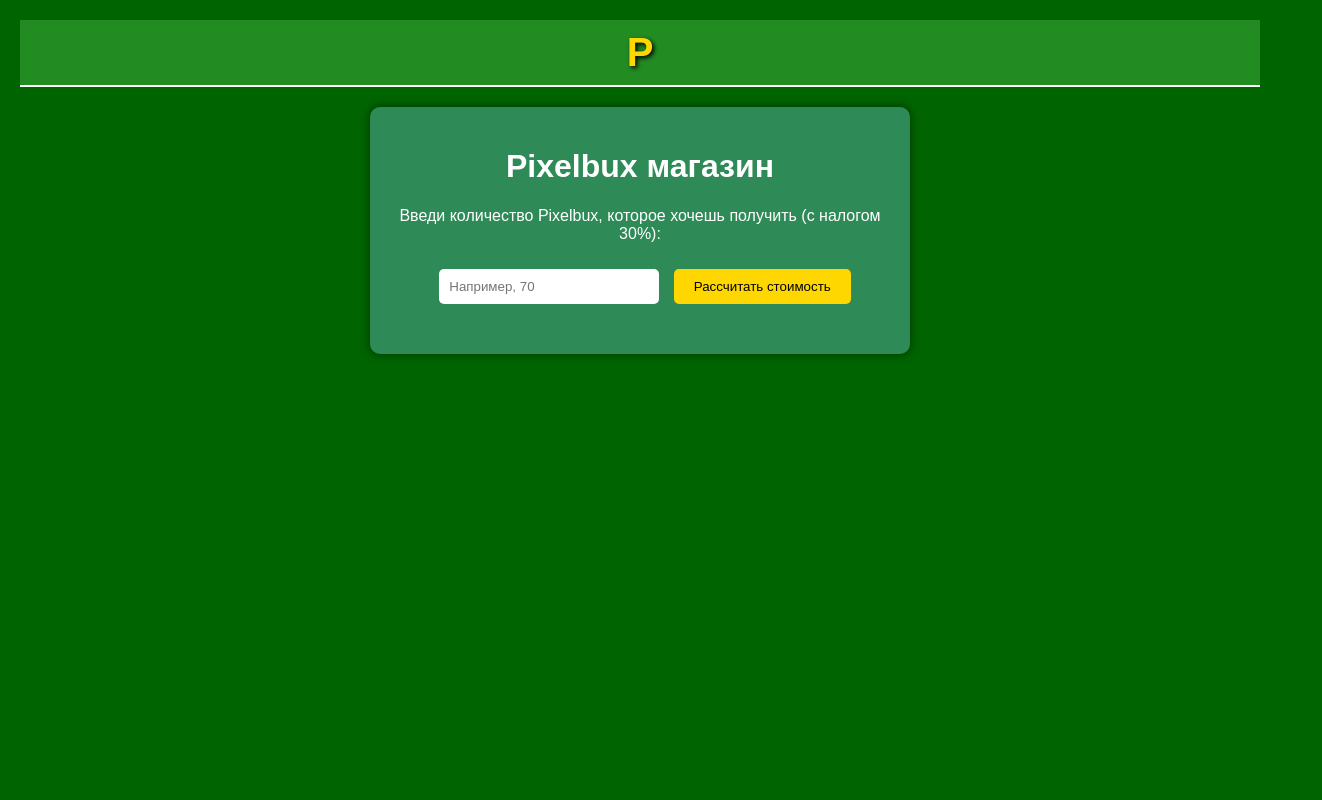
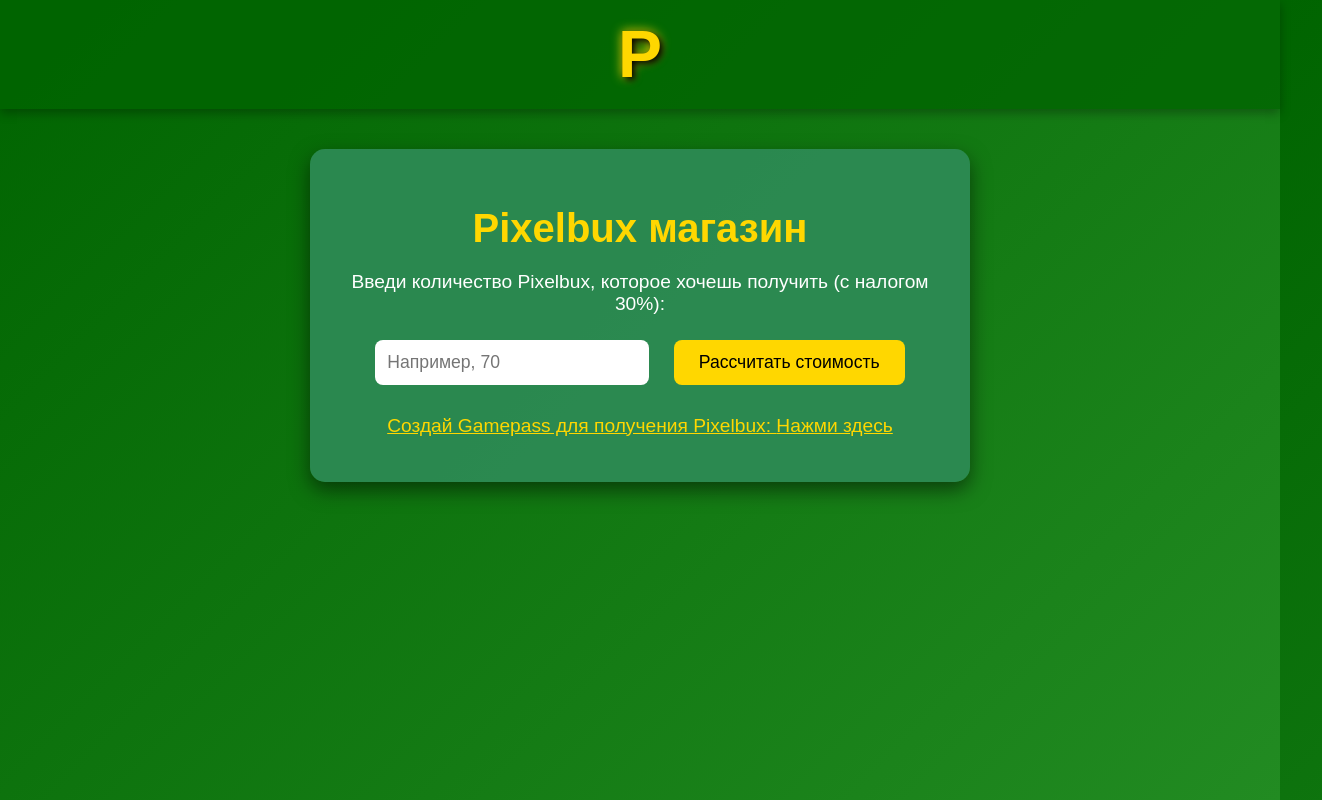
Before and after one commit to romchik228lol/Pixel-bux, a plain HTML site: page index.html in a window 1280 px wide. Shown: the whole page, 1322 px wide, since content can reach past the window. Drawn offline with Linux system fonts and the light colour scheme.

Commit message:
Update index.html

```diff
--- a/index.html
+++ b/index.html
@@ -1,63 +1,124 @@
 <!DOCTYPE html>
-<html>
+<html lang="ru">
 <head>
   <title>Pixelbux магазин</title>
   <meta charset="UTF-8">
   <meta name="viewport" content="width=device-width, initial-scale=1.0">
   <style>
     body {
-      font-family: Arial, sans-serif;
+      font-family: 'Arial', sans-serif;
       text-align: center;
-      padding: 20px;
-      background-color: #006400; /* Зелёный фон */
-      color: #ffffff;
       margin: 0;
+      padding: 0;
+      background: linear-gradient(135deg, #006400, #228B22); /* Градиент зелёного */
+      min-height: 100vh;
+      color: #fff;
     }
     .header {
-      background-color: #228B22; /* Тёмно-зелёный для заголовка */
-      padding: 10px;
-      border-bottom: 2px solid #ffffff;
+      background: rgba(0, 100, 0, 0.8); /* Полупрозрачный зелёный */
+      padding: 20px;
+      box-shadow: 0 4px 10px rgba(0, 0, 0, 0.3);
     }
     .logo {
-      font-size: 40px;
+      font-size: 60px;
       font-weight: bold;
-      color: #FFD700; /* Жёлтая буква P */
-      text-shadow: 2px 2px 4px #000000; /* Эффект куба */
+      color: #FFD700; /* Жёлтая P */
+      text-shadow: 3px 3px 6px #000000, 0 0 10px #FFD700; /* Эффект куба и свечения */
+      animation: pulse 2s infinite;
+    }
+    @keyframes pulse {
+      0% { transform: scale(1); }
+      50% { transform: scale(1.1); }
+      100% { transform: scale(1); }
     }
     .container {
-      max-width: 500px;
-      margin: 20px auto;
-      background-color: #2E8B57; /* Морская волна для контейнера */
-      padding: 20px;
-      border-radius: 10px;
-      box-shadow: 0 0 10px rgba(0, 0, 0, 0.5);
+      max-width: 600px;
+      margin: 40px auto;
+      background: rgba(46, 139, 87, 0.9); /* Морская волна с прозрачностью */
+      padding: 30px;
+      border-radius: 15px;
+      box-shadow: 0 8px 20px rgba(0, 0, 0, 0.5);
+      animation: fadeIn 1s ease-in;
+    }
+    @keyframes fadeIn {
+      from { opacity: 0; }
+      to { opacity: 1; }
+    }
+    h1 {
+      font-size: 2.5em;
+      margin-bottom: 20px;
+      color: #FFD700;
+    }
+    p {
+      font-size: 1.2em;
+      margin-bottom: 15px;
     }
     input {
-      padding: 10px;
+      padding: 12px;
       margin: 10px;
-      width: 200px;
+      width: 250px;
       border: none;
-      border-radius: 5px;
-      background-color: #ffffff;
-      color: #000000;
+      border-radius: 8px;
+      font-size: 1.1em;
+      transition: transform 0.3s;
+    }
+    input:focus {
+      transform: scale(1.05);
+      outline: none;
+      box-shadow: 0 0 10px #FFD700;
     }
     button {
-      padding: 10px 20px;
-      background-color: #FFD700; /* Жёлтая кнопка */
+      padding: 12px 25px;
+      margin: 10px;
+      background: #FFD700;
       color: #000000;
       border: none;
-      border-radius: 5px;
+      border-radius: 8px;
+      font-size: 1.1em;
       cursor: pointer;
+      transition: all 0.3s;
     }
     button:hover {
-      background-color: #FFC107;
+      background: #FFC107;
+      transform: translateY(-2px);
+      box-shadow: 0 4px 10px rgba(0, 0, 0, 0.3);
     }
     #result {
-      margin: 20px;
-      font-size: 18px;
+      margin: 20px 0;
+      font-size: 1.3em;
+      color: #ffffff;
+      animation: slideUp 0.5s ease-out;
+    }
+    @keyframes slideUp {
+      from { transform: translateY(20px); opacity: 0; }
+      to { transform: translateY(0); opacity: 1; }
     }
     #confirmButton {
       display: none;
+      background: #228B22;
+      color: #fff;
+    }
+    #confirmButton:hover {
+      background: #006400;
+    }
+    .gamepass-link {
+      margin-top: 15px;
+      font-size: 1em;
+      color: #FFD700;
+      text-decoration: underline;
+    }
+    .gamepass-link a {
+      color: #FFD700;
+      text-decoration: none;
+    }
+    .gamepass-link a:hover {
+      color: #FFC107;
+    }
+    @media (max-width: 480px) {
+      .container { margin: 20px; padding: 15px; }
+      input { width: 180px; }
+      h1 { font-size: 2em; }
+      p { font-size: 1em; }
     }
   </style>
 </head>
@@ -72,6 +133,9 @@
     <button onclick="calculate()">Рассчитать стоимость</button>
     <div id="result"></div>
     <button id="confirmButton" onclick="confirmPayment()">Подтвердить оплату</button>
+    <div class="gamepass-link">
+      <p>Создай Gamepass для получения Pixelbux: <a href="https://create.roblox.com/dashboard/creations/experiences/7719991084/passes/create" target="_blank">Нажми здесь</a></p>
+    </div>
   </div>
   <script>
     function calculate() {
@@ -80,7 +144,7 @@
         alert('Введи количество Pixelbux!');
         return;
       }
-      const taxFactor = 1 / 0.7; // 30% налог, нужно отправить 1.4285 больше
+      const taxFactor = 1 / 0.7; // 30% налог
       const toSend = Math.ceil(amount * taxFactor); // Округляем вверх
       const cost = toSend * 0.5; // 1 Pixelbux = 50 копеек
       document.getElementById('result').innerHTML = `Отправь ${toSend} Pixelbux, стоимость: ${cost} руб`;
```
